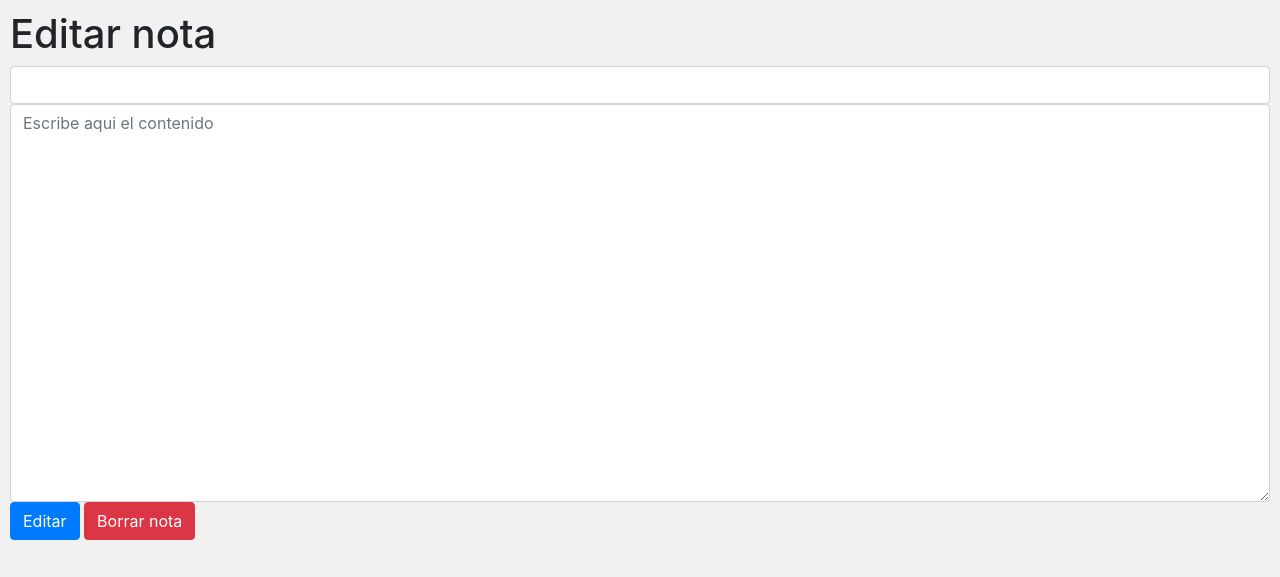
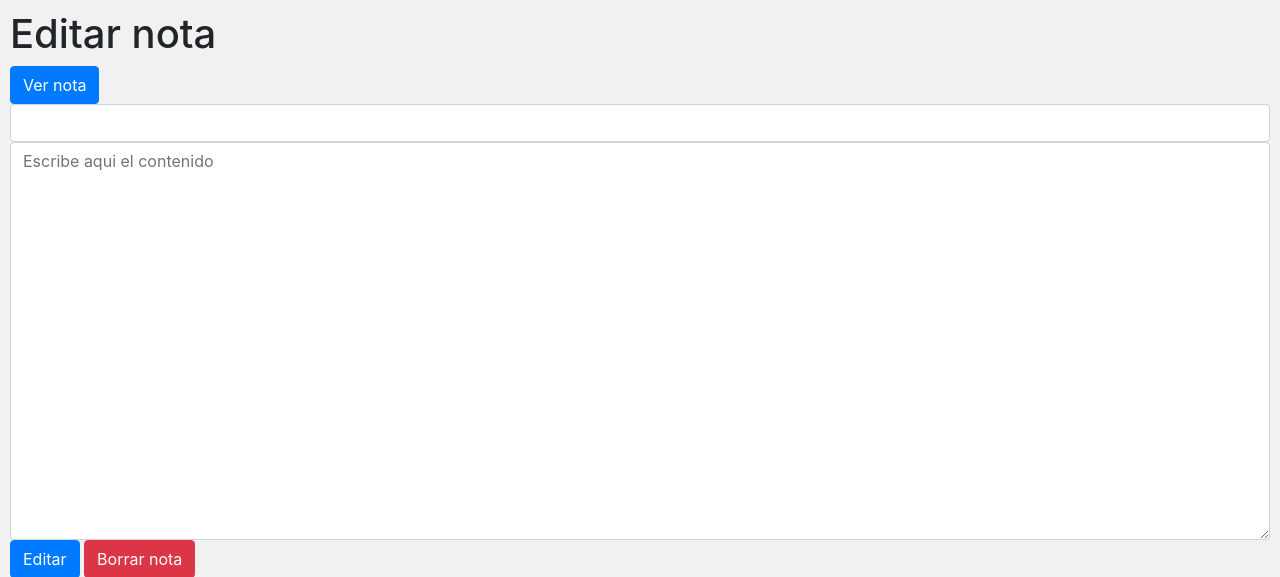
Before and after one commit to MrHelios/Alfablue, a Flask app: page /notas/editar/1 in a window 1280 px wide. Shown: the part 56-633 px from the top of the page. Run offline with Flask 2, Linux system fonts and the light colour scheme; data that the repository does not hold is empty; some libraries are stand-ins or nearby versions.

Commit message:
Se agrego boton para ver notas-imagenes y el archivo constantes.py

```diff
--- a/notasimagenes/views.py
+++ b/notasimagenes/views.py
@@ -1,17 +1,15 @@
 import os
 from flask import Flask, Blueprint, render_template, request, redirect, url_for
 from notasimagenes.db import agregar_nota_imagen, buscar_notas_imagenes_por_nota_id, buscar_una_nota_por_id
+from constantes import UPLOAD_FOLDER
 
 notas_imagenes_page = Blueprint('notas_imagenes_page',__name__)
-
-UPLOAD_FOLDER = "/home/lucho/site/static/upload/"
 
 @notas_imagenes_page.route("/notas/<int:nota_id>", methods=['GET','POST'])
 def nota_imagen(nota_id):
     nota = buscar_una_nota_por_id(nota_id)
     dir = os.path.join(UPLOAD_FOLDER, str(nota_id))
     if os.path.isdir(dir):
-    #if True:
         if request.method == 'POST':
             id = request.form['id']
             dir = os.path.join(UPLOAD_FOLDER, id)
--- a/setup.py
+++ b/setup.py
@@ -1,12 +1,12 @@
 from flask import Flask
 from notas.views import notas_page
 from notasimagenes.views import notas_imagenes_page
+from constantes import UPLOAD_FOLDER
 
 app = Flask(__name__)
 app.register_blueprint(notas_page)
 app.register_blueprint(notas_imagenes_page)
 
-UPLOAD_FOLDER = "static/upload/"
 app.config['UPLOAD_FOLDER'] = UPLOAD_FOLDER
 
 @app.route("/")
--- a/templates/notaeditar.html
+++ b/templates/notaeditar.html
@@ -5,6 +5,9 @@
 {% block body %}
     <div class="contenedor-login">
         <h1>Editar nota</h1>
+        <a href="{{url_for('notas_imagenes_page.nota_imagen', nota_id=notas_id)}}">
+            <button class="btn btn-primary" type="button">Ver nota</button>
+        </a>
         <form class="form-signin" action="{{url_for('notas_page.notaEditar',notas_id=notas_id)}}" method="post">
             <input class="form-control" type="text" name="titulo" value="{{nota[1]}}">
             <textarea class="form-control" name="contenido" rows="16" placeholder="Escribe aqui el contenido">{{nota[2]}}</textarea>
```
Also changed, not shown: 1 other file.
